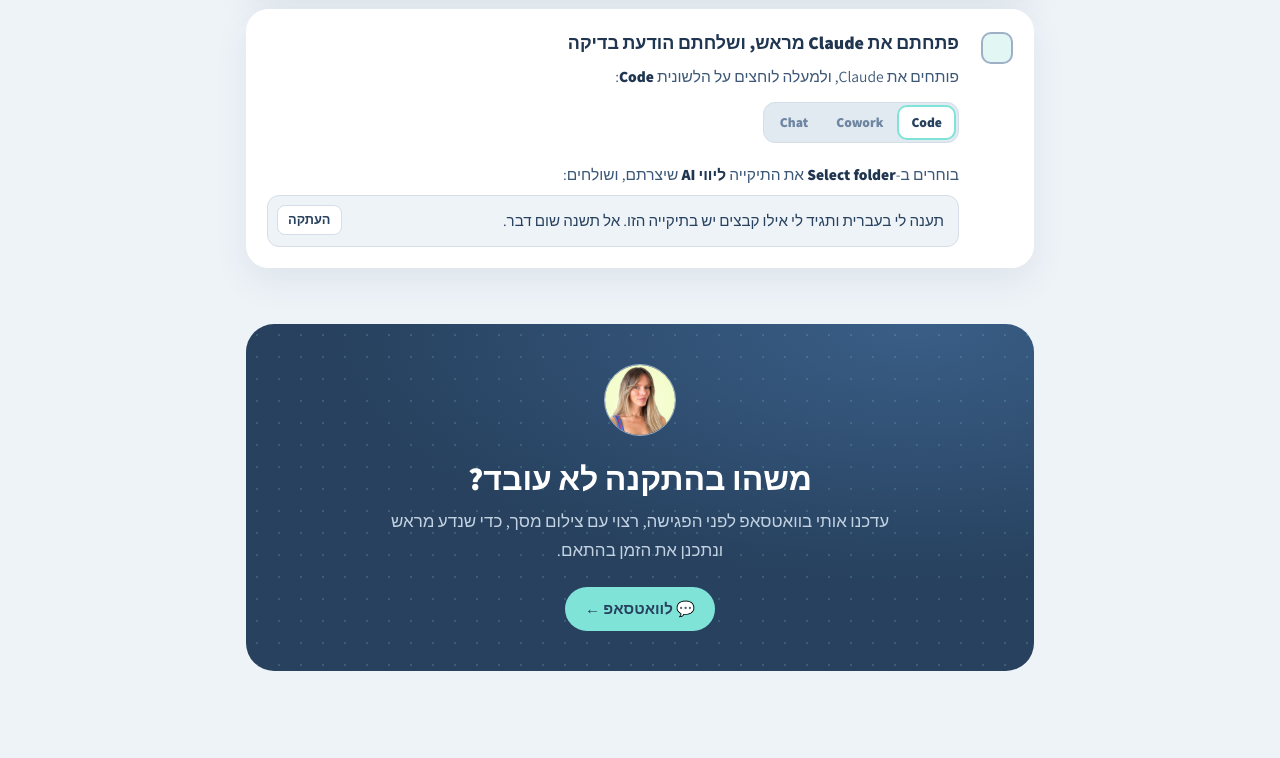
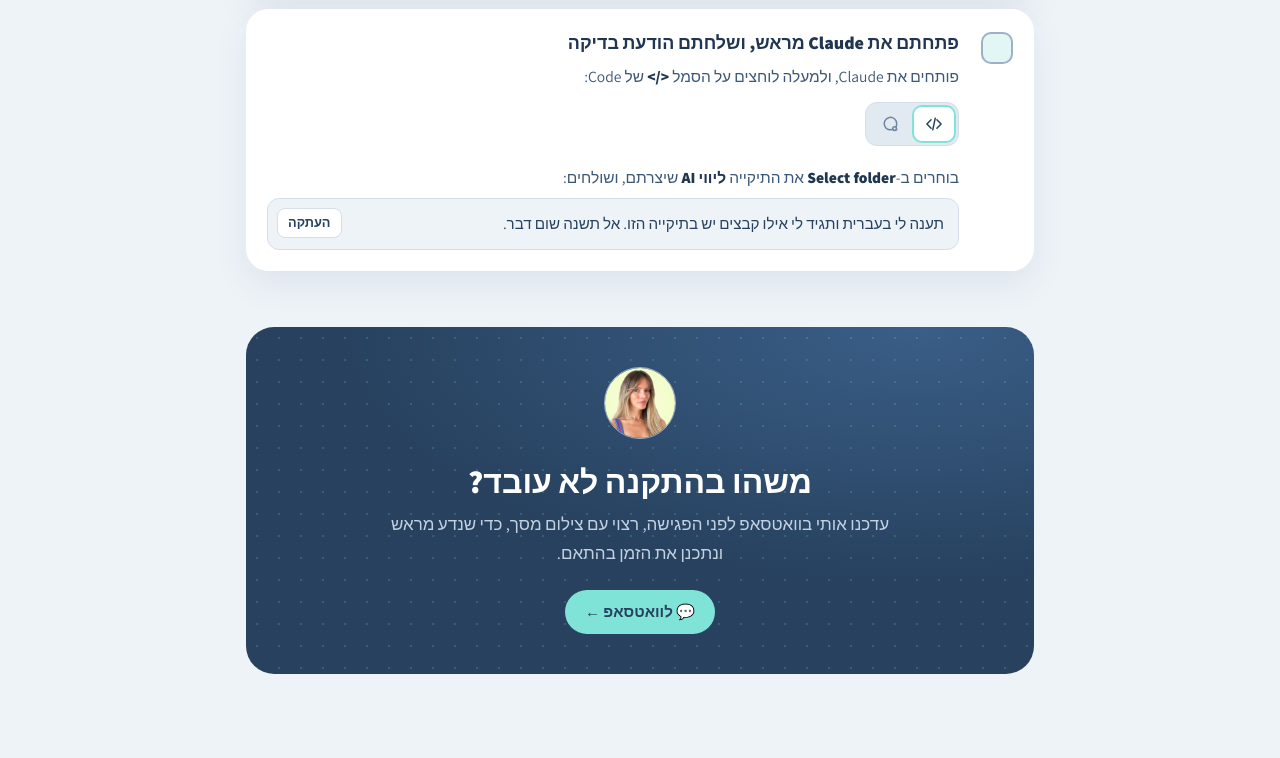
Before and after one commit to rogre1/ronig-courses, a plain HTML site: page before-session/index.html in a window 1280 px wide. Shown: the part 1353-2111 px from the top of the page. Drawn offline with Linux system fonts and the light colour scheme.

Commit message:
before-session: Code tab shown as the app's two icons
Co-Authored-By: Claude Opus 5.5 <noreply@anthropic.com>

```diff
--- a/before-session/index.html
+++ b/before-session/index.html
@@ -215,7 +215,7 @@ footer .logo{display:flex;width:fit-content;--li:#4F7DB0;color:var(--navy);margi
 .hero .hring{width:220px;top:-70px;left:-60px;margin-top:0;opacity:.35}
 @media (max-width:640px){.hero .hring{width:150px;top:-55px;left:-55px;opacity:.28}}
 .mtabs{display:inline-flex;width:max-content;align-self:flex-start;direction:ltr;gap:4px;background:var(--cream-deep);border:1px solid var(--line);border-radius:12px;padding:4px;margin:4px 0 10px}
-.mtabs span{font-size:.85rem;font-weight:800;color:var(--ink-3);padding:4px 12px;border-radius:8px}
+.mtabs span{display:grid;place-items:center;width:40px;height:34px;color:var(--ink-3);border-radius:8px}
 .mtabs .on{background:#fff;color:var(--navy);box-shadow:0 0 0 2px var(--turq)}
 </style>
 <meta property="og:site_name" content="Ronig.ai">
@@ -299,8 +299,8 @@ footer .logo{display:flex;width:fit-content;--li:#4F7DB0;color:var(--navy);margi
         <input type="checkbox" id="c4">
         <div class="body">
           <h3>פתחתם את Claude מראש, ושלחתם הודעת בדיקה</h3>
-          <p>פותחים את Claude, ולמעלה לוחצים על הלשונית <b>Code</b>:</p>
-          <div class="mtabs" aria-hidden="true"><span>Chat</span><span>Cowork</span><span class="on">Code</span></div>
+          <p>פותחים את Claude, ולמעלה לוחצים על הסמל <b dir="ltr">&lt;/&gt;</b> של Code:</p>
+          <div class="mtabs" aria-hidden="true"><span><svg viewBox="0 0 24 24" width="20" height="20" fill="none" stroke="currentColor" stroke-width="1.8" stroke-linecap="round" stroke-linejoin="round"><path d="M20 11.5a7.5 7.5 0 1 0-3.6 6.4L20 19l-1-3.2a7.4 7.4 0 0 0 1-4.3z"/><circle cx="17.5" cy="17.5" r="2.2" fill="var(--cream-deep)"/></svg></span><span class="on"><svg viewBox="0 0 24 24" width="20" height="20" fill="none" stroke="currentColor" stroke-width="1.8" stroke-linecap="round" stroke-linejoin="round"><path d="M8.5 7 3.5 12l5 5M15.5 7l5 5-5 5M13.5 5l-3 14"/></svg></span></div>
           <p>בוחרים ב-<b>Select folder</b> את התיקייה <b>ליווי AI</b> שיצרתם, ושולחים:</p>
           <div class="prompt"><button class="copy" type="button">העתקה</button><span class="txt">תענה לי בעברית ותגיד לי אילו קבצים יש בתיקייה הזו. אל תשנה שום דבר.</span></div>
         </div>
```
